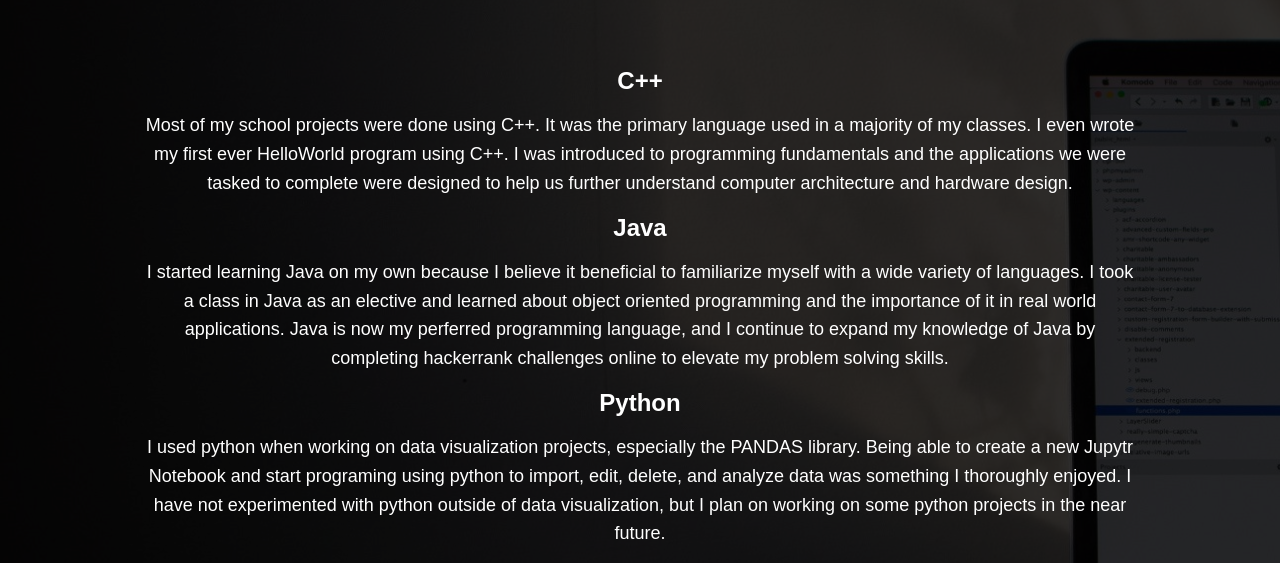
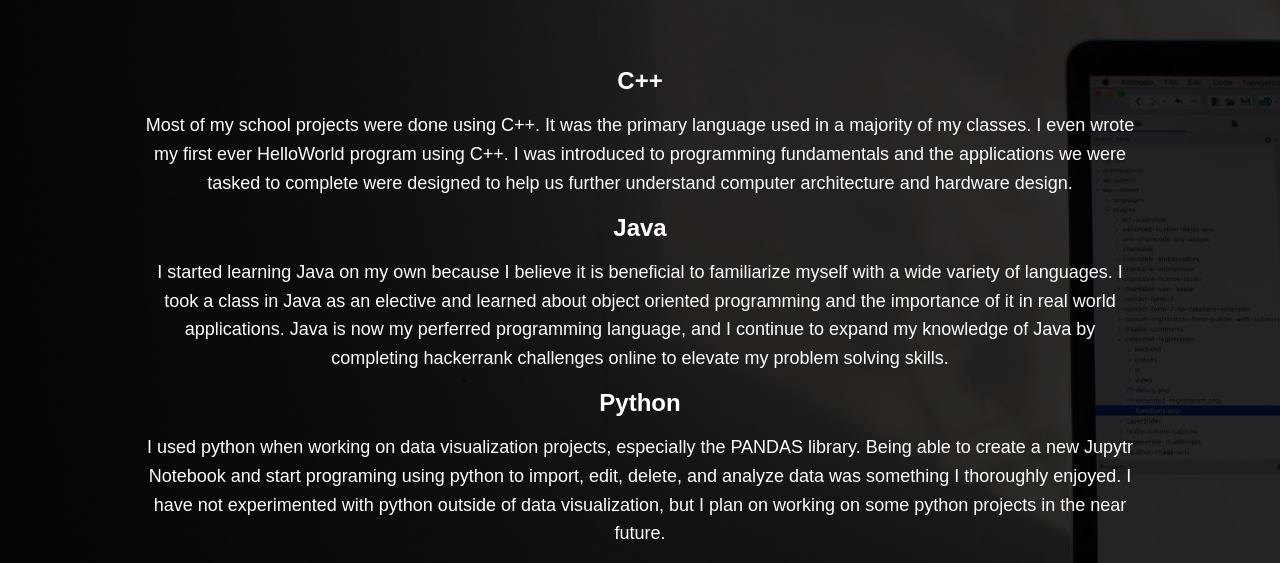
Before and after one commit to FabianHueramo/Website, a plain HTML site: page index.html in a window 1280 px wide. Shown: the part 612-1175 px from the top of the page. Drawn offline with nearby package versions, Linux system fonts and the light colour scheme; a web font is replaced by a local one.

Commit message:
Update index.html

```diff
--- a/index.html
+++ b/index.html
@@ -60,7 +60,7 @@
 
             <div class="service">
                 <h3>Java</h3>
-                <p>I started learning Java on my own because I believe it beneficial to familiarize myself with a wide variety of languages. I took a class in Java as an elective
+                <p>I started learning Java on my own because I believe it is beneficial to familiarize myself with a wide variety of languages. I took a class in Java as an elective
                     and learned about object oriented programming and the importance of it in real world
                     applications. Java is now my perferred programming language, and I continue to expand
                     my knowledge of Java by completing hackerrank challenges online to elevate my problem solving skills.
```
